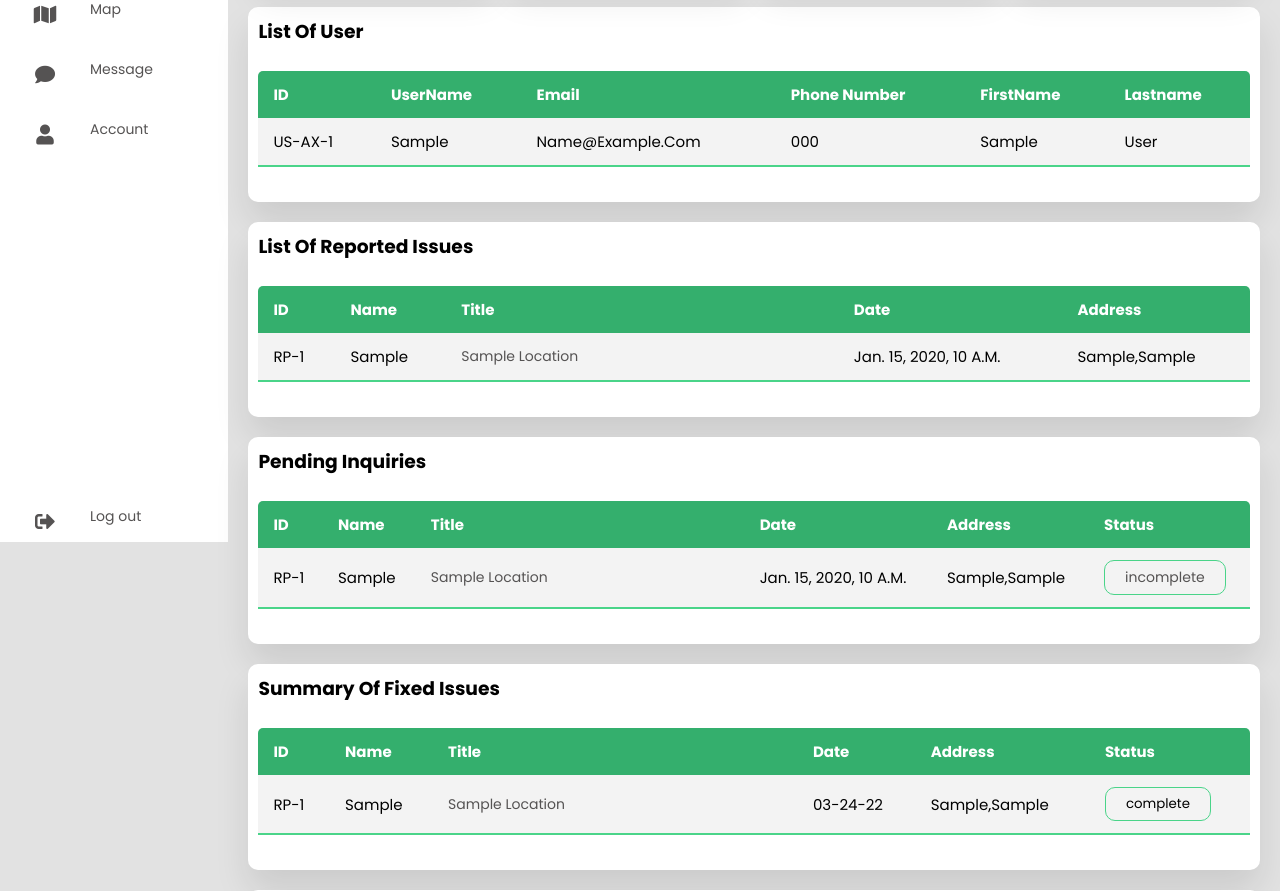
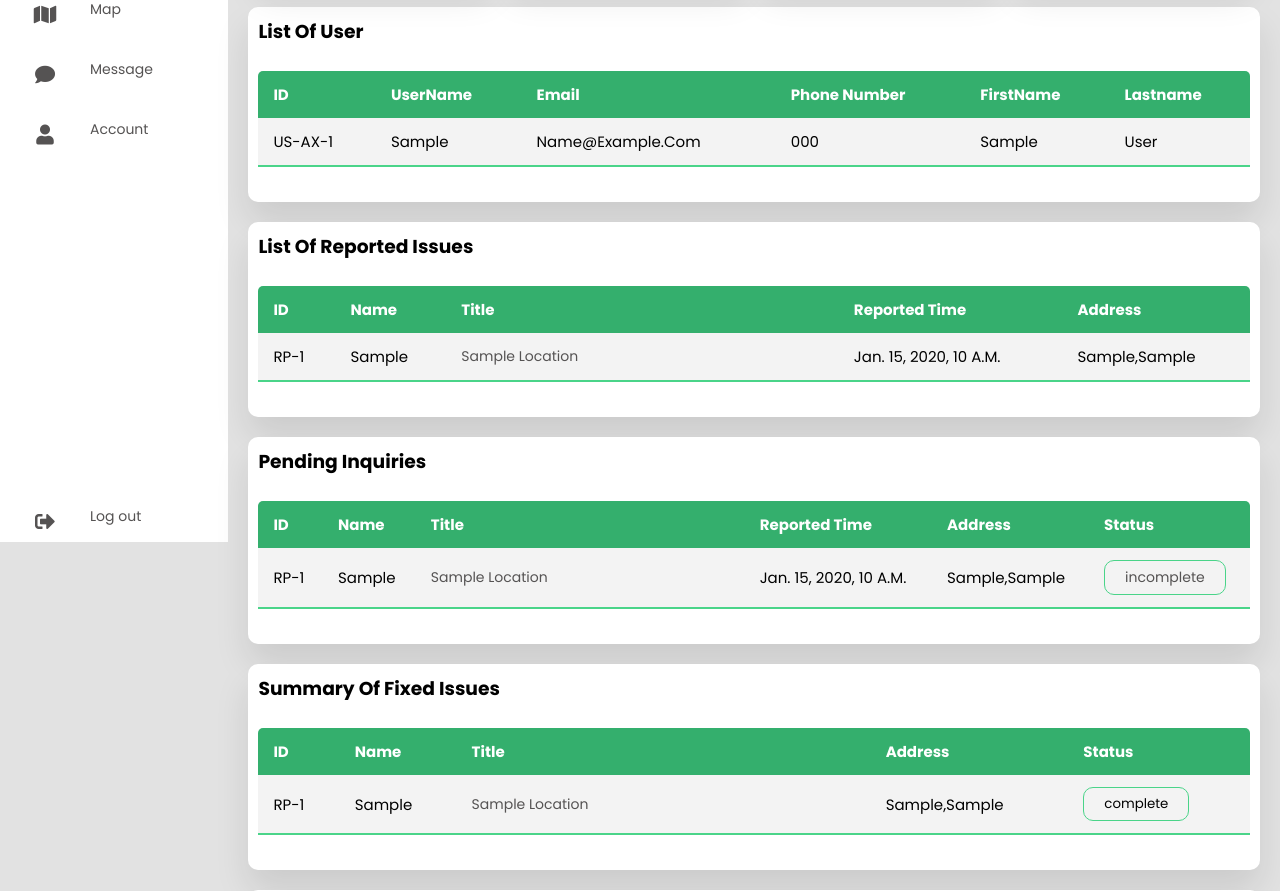
Before and after one commit to Chrisos10/InfraFix_Prototype, a Django app: template locations/templates/dashboard.html in a window 1280 px wide. Shown: the part 258-1149 px from the top of the page. Run offline with Django 4.2, Linux system fonts and the light colour scheme; tables that the repository leaves empty hold one stand-in row (values such as "Sample post"); the template is opened without the code that fills it: values that come from a table or form of the project are taken from there, most other values are stand-ins (such as "Sample title", 1, 10 or a date in 2020).

Commit message:
small changes

```diff
--- a/locations/templates/dashboard.html
+++ b/locations/templates/dashboard.html
@@ -156,7 +156,7 @@
                 <th>ID</th>
                 <th>Name</th>
                 <th>Title</th>
-                <th>Date</th>
+                <th>Reported Time</th>
                 <th>Address</th>
               </tr>
             </thead>
@@ -187,7 +187,7 @@
                 <th>ID</th>
                 <th>Name</th>
                 <th>Title</th>
-                <th>Date</th>
+                <th>Reported Time</th>
                 <th>Address</th>
                 <th>Status</th>
               </tr>
@@ -209,7 +209,7 @@
         </div>
       </section>
 
-      <!--  list of uncomplete problem -->
+      <!--  list of fixed issues -->
 
       <section class="attendance">
         <div class="attendance-list">
@@ -220,7 +220,6 @@
                 <th>ID</th>
                 <th>Name</th>
                 <th>Title</th>
-                <th>Date</th>
                 <th>Address</th>
                 <th>Status</th>
               </tr>
@@ -231,7 +230,6 @@
                 <td>RP-{{complete.id}}</td>
                 <td>{{complete.poster}}</td>
                 <td nowrap="nowrap"><a href="{% url 'datail' complete.id %}" style="text-decoration: none;">{{complete.title}}</a></td>
-                <td>03-24-22</td>
                 <td>{{complete.district}},{{complete.sector}}</td>
                 <td><button>complete</button></td>
               </tr>
```
